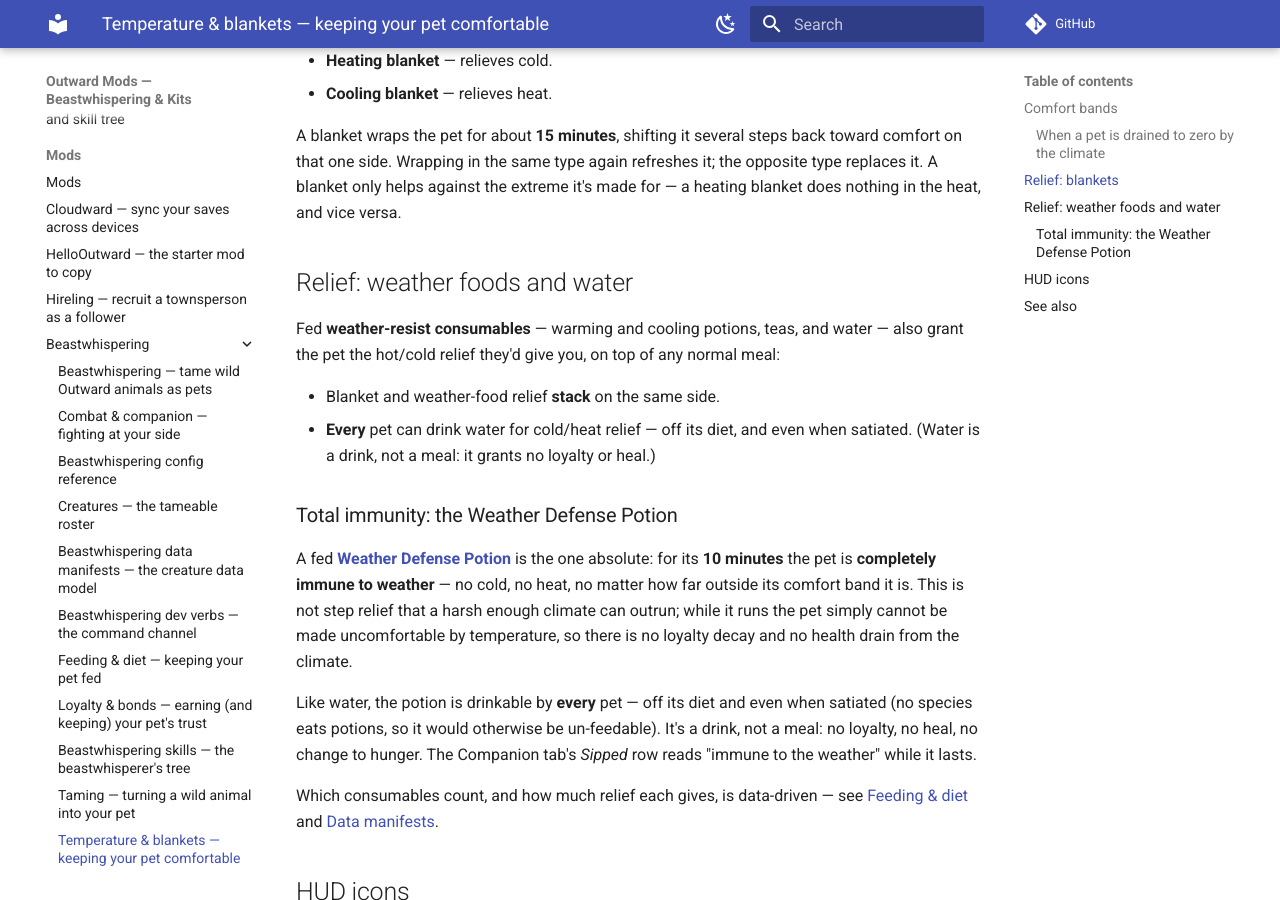
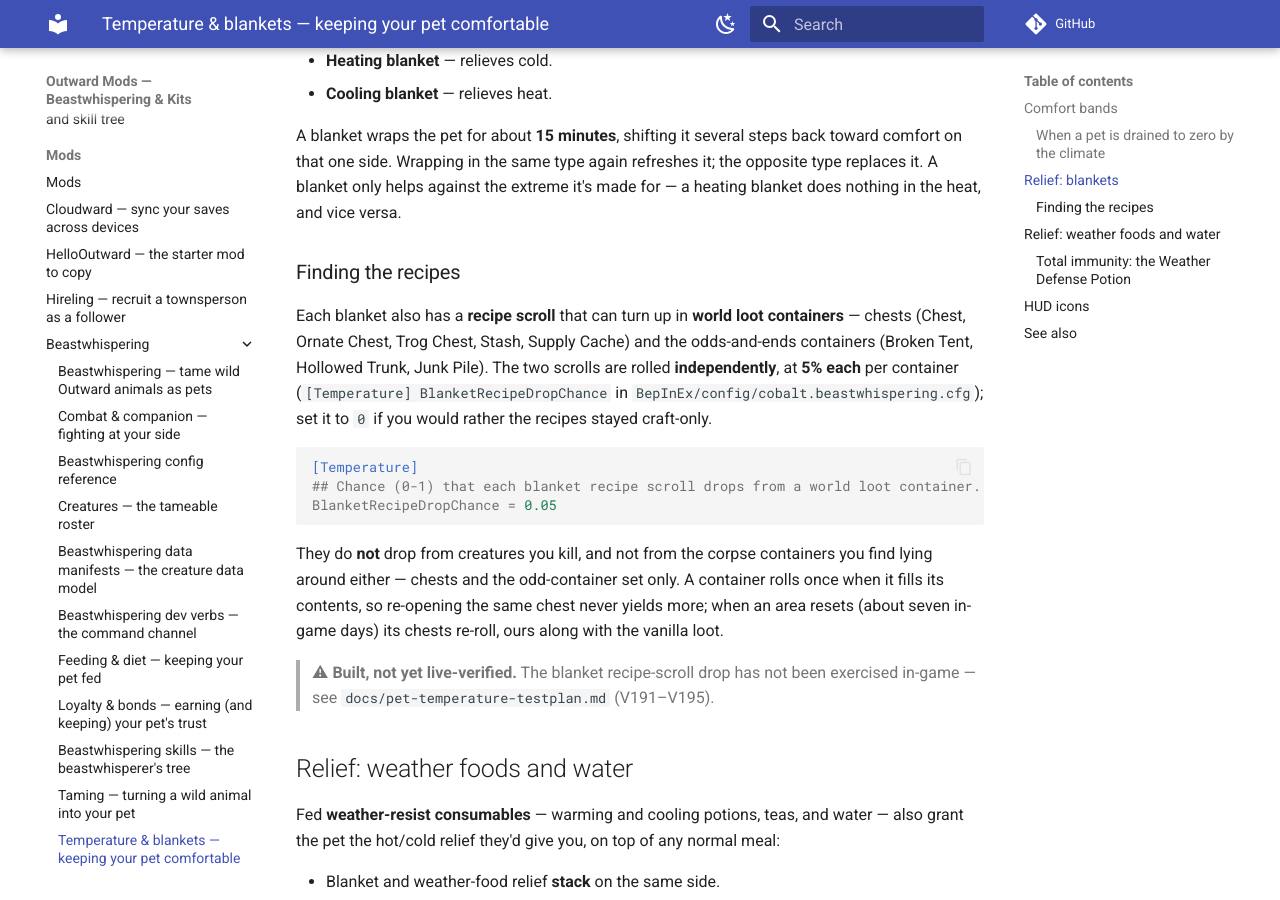
Before and after one commit to cobalt-craft/outward-mods-wiki, an MkDocs documentation site: the page built from docs/mods/beastwhispering/temperature-and-blankets.md, in a window 1280 px wide and 900 px high, scrolled down 1337 px. Built offline with MkDocs 1.6.1 and Material for MkDocs 9.7.7, drawn with Linux system fonts in a browser that asks for light colours; comment, search, counter and statistics services are not loaded.

Commit message:
Sync wiki from source @ aa3f424

````diff
--- a/docs/mods/beastwhispering/temperature-and-blankets.md
+++ b/docs/mods/beastwhispering/temperature-and-blankets.md
@@ -46,6 +46,28 @@ A blanket wraps the pet for about **15 minutes**, shifting it several steps back
 one side. Wrapping in the same type again refreshes it; the opposite type replaces it. A blanket only
 helps against the extreme it's made for — a heating blanket does nothing in the heat, and vice versa.
 
+### Finding the recipes
+
+Each blanket also has a **recipe scroll** that can turn up in **world loot containers** — chests
+(Chest, Ornate Chest, Trog Chest, Stash, Supply Cache) and the odds-and-ends containers (Broken
+Tent, Hollowed Trunk, Junk Pile). The two scrolls are rolled **independently**, at **5% each** per
+container (`[Temperature] BlanketRecipeDropChance` in `BepInEx/config/cobalt.beastwhispering.cfg`);
+set it to `0` if you would rather the recipes stayed craft-only.
+
+```ini
+[Temperature]
+## Chance (0-1) that each blanket recipe scroll drops from a world loot container.
+BlanketRecipeDropChance = 0.05
+```
+
+They do **not** drop from creatures you kill, and not from the corpse containers you find lying
+around either — chests and the odd-container set only. A container rolls once when it fills its
+contents, so re-opening the same chest never yields more; when an area resets (about seven in-game
+days) its chests re-roll, ours along with the vanilla loot.
+
+> ⚠ **Built, not yet live-verified.** The blanket recipe-scroll drop has not been exercised in-game —
+> see `docs/pet-temperature-testplan.md` (V191–V195).
+
 ## Relief: weather foods and water
 
 Fed **weather-resist consumables** — warming and cooling potions, teas, and water — also grant the
````
Also changed, not shown: docs/mods/beastwhispering/config-reference.md (+9 -3 lines).
